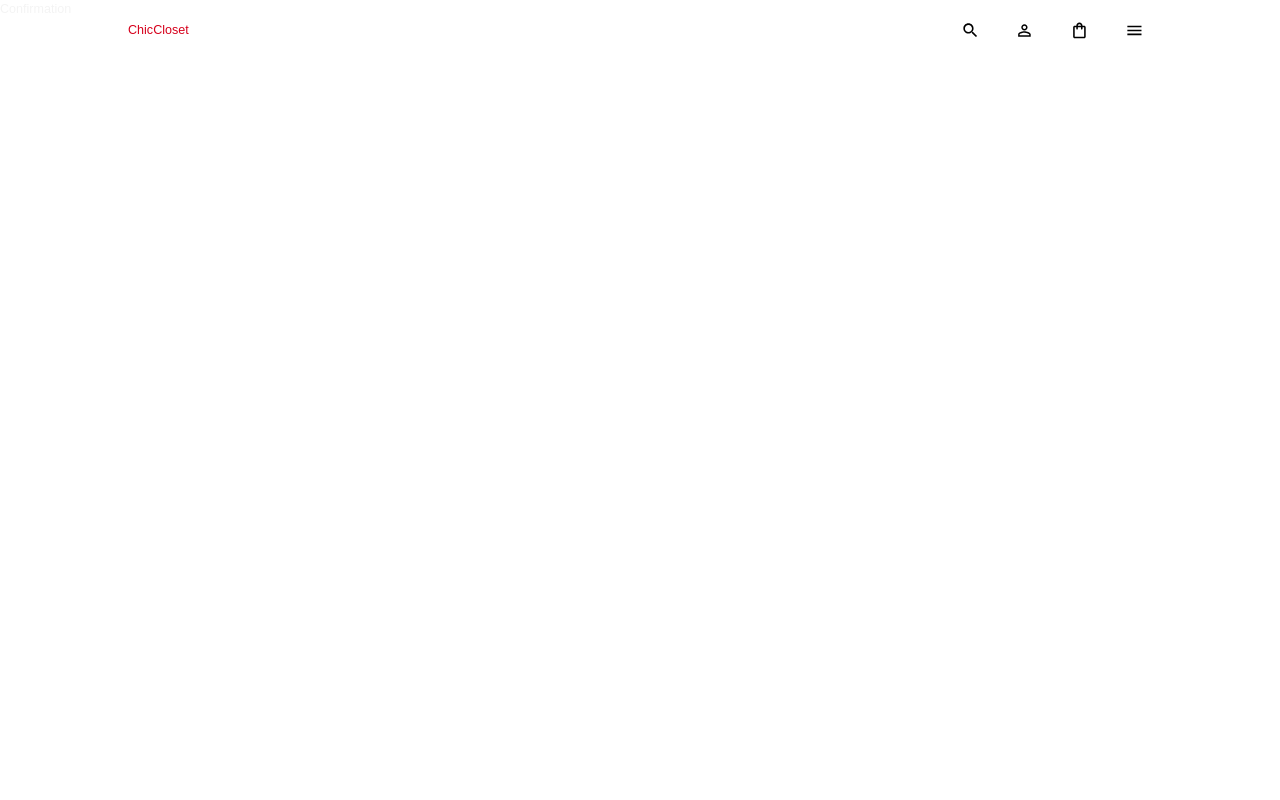
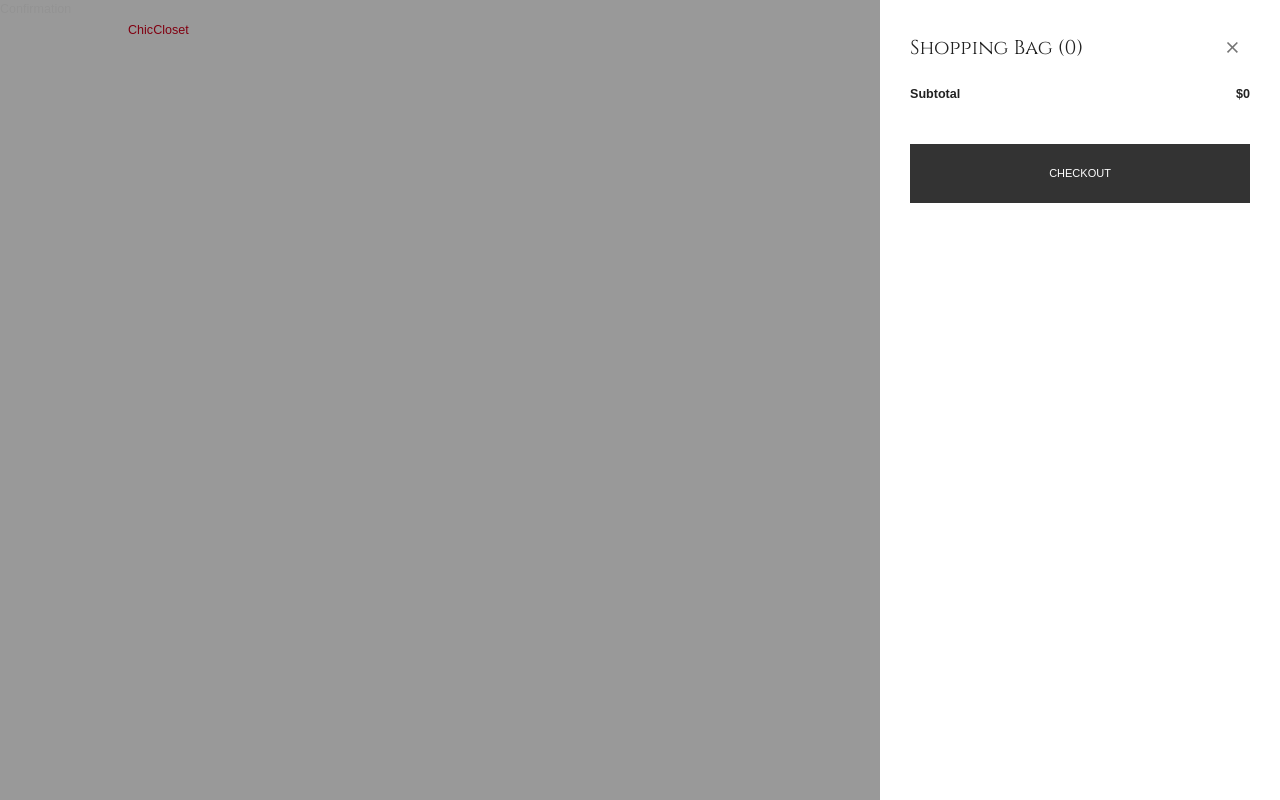
Before and after one commit to DropoutCoder-true/ChicCloset, a React (Vite) app in the folder client/: page /checkout/success in a window 1280 px wide. Both pictures are taken after a click on the button 1079 px from the left and 30 px from the top of the page. Built offline with nearby package versions, Linux system fonts and the light colour scheme; a web font is replaced by a local one.

Commit message:
created cart menu modal

```diff
--- a/client/src/App.jsx
+++ b/client/src/App.jsx
@@ -5,6 +5,7 @@
 import Navbar from "./scenes/global/Navbar";
 import Checkout from "./scenes/checkout/Checkout";
 import { useEffect } from "react";
+import CartMenu from "./scenes/global/CartModal";
 
 const ScrollToTop = () => {
   const { pathname } = useLocation();
@@ -28,6 +29,7 @@
           <Route path="/checkout" element={<Checkout />} />
           <Route path="/checkout/success" element={<Confirmation />} />
         </Routes>
+        <CartMenu />
       </BrowserRouter>
     </div>
   );
--- /dev/null
+++ b/client/src/scenes/global/CartModal.jsx
@@ -0,0 +1,157 @@
+import { Box, Button, Divider, IconButton, Typography } from "@mui/material";
+import { useSelector, useDispatch } from "react-redux";
+import CloseIcon from "@mui/icons-material/Close";
+import AddIcon from "@mui/icons-material/Add";
+import RemoveIcon from "@mui/icons-material/Remove";
+import { styled } from "@mui/material";
+import { shades } from "../../theme";
+import {
+  decreaseCount,
+  increaseCount,
+  removeFromCart,
+  setIsCartOpen,
+} from "../../state";
+import { useNavigate } from "react-router-dom";
+
+const FlexBox = styled(Box)`
+  display: flex;
+  justify-content: space-between;
+  align-items: center;
+`;
+
+const CartMenu = () => {
+  const navigate = useNavigate();
+  const dispatch = useDispatch();
+  const cart = useSelector((state) => state.cart.cart);
+  const isCartOpen = useSelector((state) => state.cart.isCartOpen);
+
+  const totalPrice = cart.reduce((total, item) => {
+    return total + item.count * item.attributes.price;
+  }, 0);
+
+  return (
+    <Box
+      display={isCartOpen ? "block" : "none"}
+      backgroundColor="rgba(0, 0, 0, 0.4)"
+      position={"fixed"}
+      zIndex={10}
+      width={"100%"}
+      height={"100%"}
+      left={"0"}
+      top={"0"}
+      overflow={"auto"}
+    >
+      {/* Modal  */}
+      <Box
+        position={"fixed"}
+        right={"0"}
+        bottom={"0"}
+        width={"max(400px, 30%)"}
+        height={"100%"}
+        backgroundColor="white"
+      >
+        <Box padding={"30px"} overflow={"auto"} height={"100%"}>
+          {/* Header */}
+          <FlexBox mb="15px">
+            <Typography variant="h3">Shopping Bag ({cart.length})</Typography>
+            <IconButton onClick={() => dispatch(setIsCartOpen({}))}>
+              <CloseIcon />
+            </IconButton>
+          </FlexBox>
+
+          {/* Cart List */}
+          <Box>
+            {cart.map((item) => (
+              <Box key={`${item.attributes.name}-${item.id}`}>
+                <FlexBox p="15px 0">
+                  <Box flex={"1 1 40%"}>
+                    <img
+                      src={`http://localhost:1337${item?.attributes?.image?.data?.attributes?.formats?.medium?.url}`}
+                      alt={item?.name}
+                      width={"123px"}
+                      height={"164px"}
+                    />
+                  </Box>
+                  <Box flex={"1 1 60%"}>
+                    {/* Item Name */}
+                    <FlexBox mb="5px">
+                      <Typography fontWeight={"bold"}>
+                        {item.attributes.name}
+                      </Typography>
+                      <IconButton
+                        onClick={() =>
+                          dispatch(removeFromCart({ id: item.id }))
+                        }
+                      >
+                        <CloseIcon />
+                      </IconButton>
+                    </FlexBox>
+                    <Typography>{item.attributes.shortDescription}</Typography>
+
+                    {/* Amount */}
+                    <FlexBox m="15px 0">
+                      <Box
+                        display={"flex"}
+                        alignItems={"center"}
+                        border={`1.5px solid ${shades.neutral[500]}`}
+                      >
+                        <IconButton
+                          onClick={() =>
+                            dispatch(decreaseCount({ id: item.id }))
+                          }
+                        >
+                          <RemoveIcon />
+                        </IconButton>
+                        <Typography>{item.count}</Typography>
+                        <IconButton
+                          onClick={() =>
+                            dispatch(increaseCount({ id: item.id }))
+                          }
+                        >
+                          <AddIcon />
+                        </IconButton>
+                      </Box>
+
+                      {/* Price */}
+                      <Typography fontWeight={"bold"}>
+                        ${item.attributes.price}
+                      </Typography>
+                    </FlexBox>
+                  </Box>
+                </FlexBox>
+
+                <Divider />
+              </Box>
+            ))}
+          </Box>
+
+          {/* Actions */}
+          <Box m="20px 0">
+            <FlexBox m="20px 0">
+              <Typography fontWeight={"bold"}>Subtotal</Typography>
+              <Typography fontWeight={"bold"}>${totalPrice}</Typography>
+            </FlexBox>
+            <Button
+              sx={{
+                backgroundColor: shades.primary[400],
+                color: "white",
+                borderRadius: 0,
+                minWidth: "100%",
+                padding: "20px 40px",
+                m: "20px 0",
+              }}
+              onClick={() => {
+                navigate("/checkout");
+                dispatch(setIsCartOpen({}));
+              }}
+            >
+              Checkout
+            </Button>
+          </Box>
+        </Box>
+      </Box>
+    </Box>
+  );
+};
+
+export default CartMenu;
```
